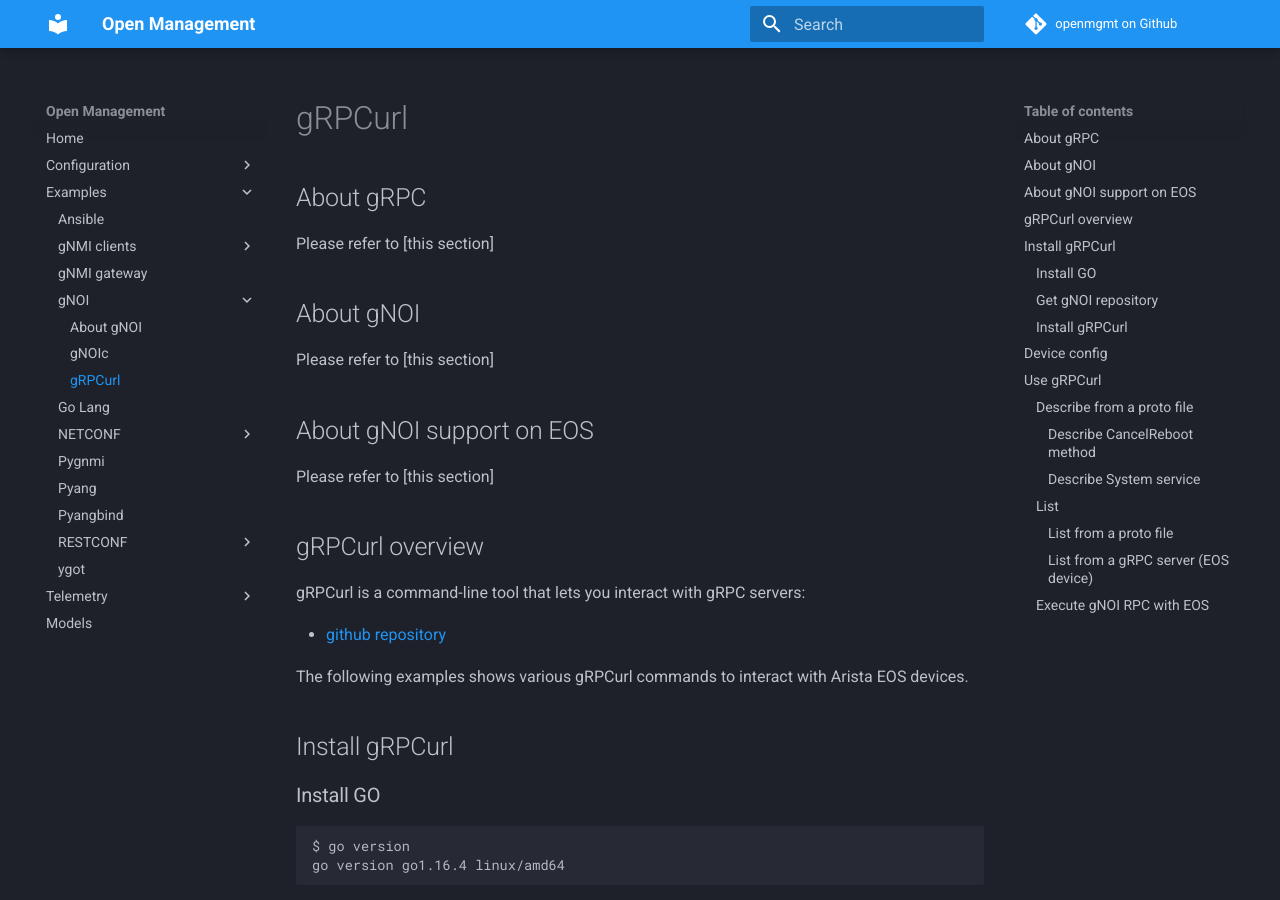
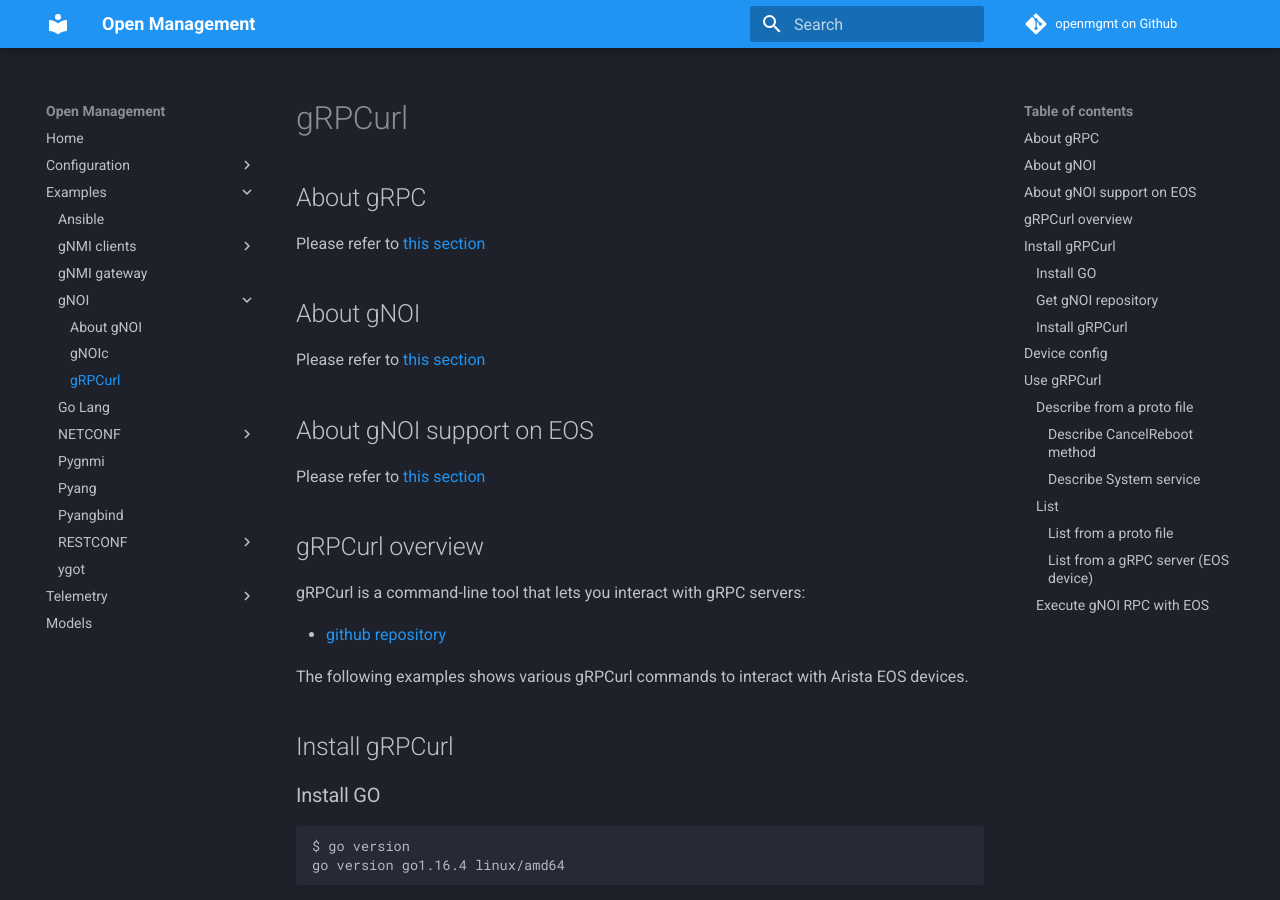
Before and after one commit to aristanetworks/openmgmt, an MkDocs documentation site: the page built from docs/examples/gnoi/grpcurl.md, in a window 1280 px wide and 900 px high. Built offline with MkDocs 1.6.1 and Material for MkDocs 9.7.7, drawn with Linux system fonts in a browser that asks for light colours; comment, search, counter and statistics services are not loaded; part of the change alters nothing that is shown.

```diff
--- a/docs/examples/gnoi/grpcurl/index.md
+++ b/docs/examples/gnoi/grpcurl.md
@@ -7,15 +7,15 @@ categories:
 
 ## About gRPC
 
-Please refer to [this section]
+Please refer to [this section](../index.md)
 
 ## About gNOI
 
-Please refer to [this section]
+Please refer to [this section](../index.md)
 
 ## About gNOI support on EOS
 
-Please refer to [this section]
+Please refer to [this section](../index.md)
 
 ## gRPCurl overview
 
--- a/mkdocs.yml
+++ b/mkdocs.yml
@@ -34,8 +34,8 @@ nav:
     - gNMI gateway: examples/gnmi-gateway/index.md
     - gNOI:
       - About gNOI: examples/gnoi/index.md
-      - gNOIc: examples/gnoi/gnoic/index.md
-      - gRPCurl: examples/gnoi/grpcurl/index.md
+      - gNOIc: examples/gnoi/gnoic.md
+      - gRPCurl: examples/gnoi/grpcurl.md
     - Go Lang: examples/golang/index.md
     - NETCONF:
       - About NETCONF: examples/netconf/index.md
```
Also changed, not shown: docs/examples/gnoi/gnoic.md (renamed from docs/examples/gnoi/gnoic/index.md).
